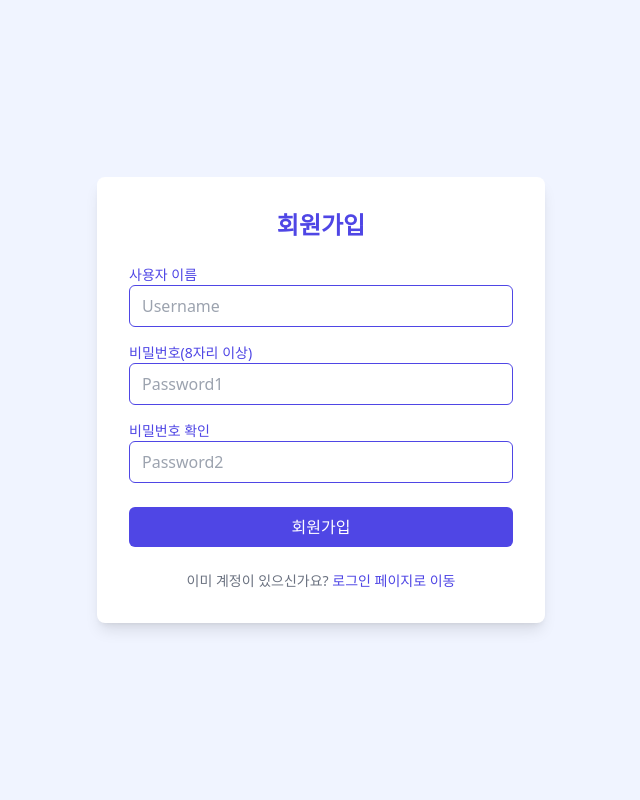
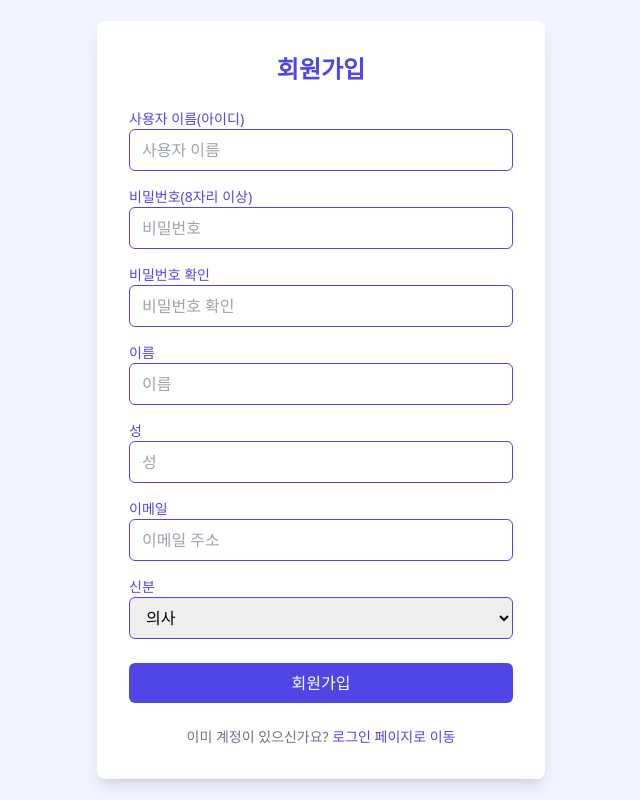
Before and after one commit to Ju0s/Prj-Polypharmacy_MediView, a Django app: page /users/signup/ in a window 1280 px wide. Shown: the whole page, without its empty margins (319-959 px from the left). Run offline with Django 5.2, Linux system fonts and the light colour scheme; some libraries are stand-ins or nearby versions.

Commit message:
signup form add

```diff
--- a/templates/users/signup.html
+++ b/templates/users/signup.html
@@ -10,14 +10,32 @@
             <div>
                 <label for="{{ field.id_for_label }}" class="block text-sm font-medium text-[#4f46e5]">
                     {% if field.name == 'username' %}
-                        사용자 이름
+                        사용자 이름(아이디)
                     {% elif field.name == 'password1' %}
                         비밀번호(8자리 이상)
-                    {% else %}
+                    {% elif field.name == 'password2' %}
                         비밀번호 확인
+                    {% elif field.name == 'first_name' %}
+                        이름
+                    {% elif field.name == 'last_name' %}
+                        성
+                    {% elif field.name == 'email' %}
+                        이메일
+                    {% elif field.name == 'status' %}
+                        신분
                     {% endif %}
                 </label>
-                <input type="{{ field.field.widget.input_type }}" name="{{ field.name }}" id="{{ field.id_for_label }}" class="w-full border border-[#4f46e5] rounded-md px-3 py-2 focus:outline-none focus:ring-[#4f46e5] focus:border-[#4f46e5]" placeholder="{{ field.label }}">
+                {% if field.name == 'status' %}
+                    <!-- 드롭다운 메뉴를 사용하여 '신분' 선택 -->
+                    <select name="{{ field.name }}" id="{{ field.id_for_label }}" class="w-full border border-[#4f46e5] rounded-md px-3 py-2 focus:outline-none focus:ring-[#4f46e5] focus:border-[#4f46e5]">
+                        {% for choice in field.field.choices %}
+                            <option value="{{ choice.0 }}">{{ choice.1 }}</option>
+                        {% endfor %}
+                    </select>
+                {% else %}
+                    <!-- 텍스트 및 비밀번호 입력 필드 -->
+                    <input type="{{ field.field.widget.input_type }}" name="{{ field.name }}" id="{{ field.id_for_label }}" class="w-full border border-[#4f46e5] rounded-md px-3 py-2 focus:outline-none focus:ring-[#4f46e5] focus:border-[#4f46e5]" placeholder="{{ field.label }}">
+                {% endif %}
                 {% if field.errors %}
                 <div class="text-red-500 text-sm">
                     {% for error in field.errors %}
@@ -27,6 +45,7 @@
                 {% endif %}
             </div>
             {% endfor %}
+
         </div>
         <button type='submit' class='w-full inline-flex items-center justify-center h-10 rounded-md bg-[#4f46e5] px-4 py-2 font-medium text-white transition-colors hover:bg-[#4338ca] focus:outline-none focus:ring-1 focus:ring-[#4f46e5]/50'>회원가입</button>
         <div class="text-center text-sm text-[#6b7280]">
--- a/users/forms.py
+++ b/users/forms.py
@@ -1,5 +1,6 @@
 from django import forms
 from django.core.exceptions import ValidationError
+from django.contrib.auth.forms import UserCreationForm
 from users.models import User
 
 class LoginForm(forms.Form):
@@ -16,27 +17,7 @@ class LoginForm(forms.Form):
         ),
         )
 
-class SignupForm(forms.Form):
-    username = forms.CharField()
-    password1 = forms.CharField(widget=forms.PasswordInput)
-    password2 = forms.CharField(widget=forms.PasswordInput)
-    def clean_username(self):
-        username = self.cleaned_data['username']
-        if User.objects.filter(username=username).exists():
-            raise ValidationError(f'입력한 사용자명({username})은 이미 사용 중입니다.')
-        return username
-
-    def clean(self):
-        password1 = self.cleaned_data['password1']
-        password2 = self.cleaned_data['password2']
-        if password1 != password2:
-            self.add_error('password2','비밀번호가 서로 다릅니다.')
-
-    def save(self):
-        username = self.cleaned_data['username']
-        password1 = self.cleaned_data['password1']
-        user = User.objects.create_user(
-            username=username,
-            password=password1,
-        )
-        return user
+class SignupForm(UserCreationForm):
+    class Meta:
+        model = User
+        fields = ['username','password1', 'password2','first_name', 'last_name', 'email', 'status']
--- a/users/models.py
+++ b/users/models.py
@@ -2,7 +2,10 @@ from django.db import models
 from django.contrib.auth.models import AbstractUser
 # Create your models here.
 class User(AbstractUser):
-    profile_image = models.ImageField(
-        '프로필 이미지', upload_to='users/profile', blank=True
-    )
-    short_description = models.TextField('자유', blank=True)
+    STATUS_CHOICES = (
+            ('doctor', '의사'),
+            ('pharmacist', '약사'),
+            ('general', '일반인'),
+            ('other', '기타')
+        )
+    status = models.CharField(max_length=10, choices=STATUS_CHOICES, default='general')
--- a/users/views.py
+++ b/users/views.py
@@ -46,16 +46,17 @@ def logout_view(request):
 
 def signup(request):
     if request.method == 'POST':
-        form = SignupForm(data=request.POST)
-        #form에 에러가 없다면 form의 save() 메서드로 사용자를 생성한다.
+        form = SignupForm(request.POST)
         if form.is_valid():
-            user = form.save()
-            login(request, user)
-            return redirect('/main/main/')
-
-            # 에러가 있다면 사용자를 생성하고 로그인 처리 후 ask 페이지로 이동
+            user = form.save()  # 사용자 객체를 데이터베이스에 저장
+            # 폼에서 제공받은 비밀번호로 사용자를 인증
+            username = user.username
+            password = form.cleaned_data.get('password1')
+            user = authenticate(request, username=username, password=password)
+            if user is not None:
+                login(request, user)  # 사용자 로그인 처리
+                return redirect('/main/main/')  # 로그인 후 리디렉션
     else:
         form = SignupForm()
 
-    context = {'form': form}
-    return render(request, 'users/signup.html', context)
+    return render(request, 'users/signup.html', {'form': form})
```
Also changed, not shown: users/migrations/0003_remove_user_profile_image_and_more.py (added).
